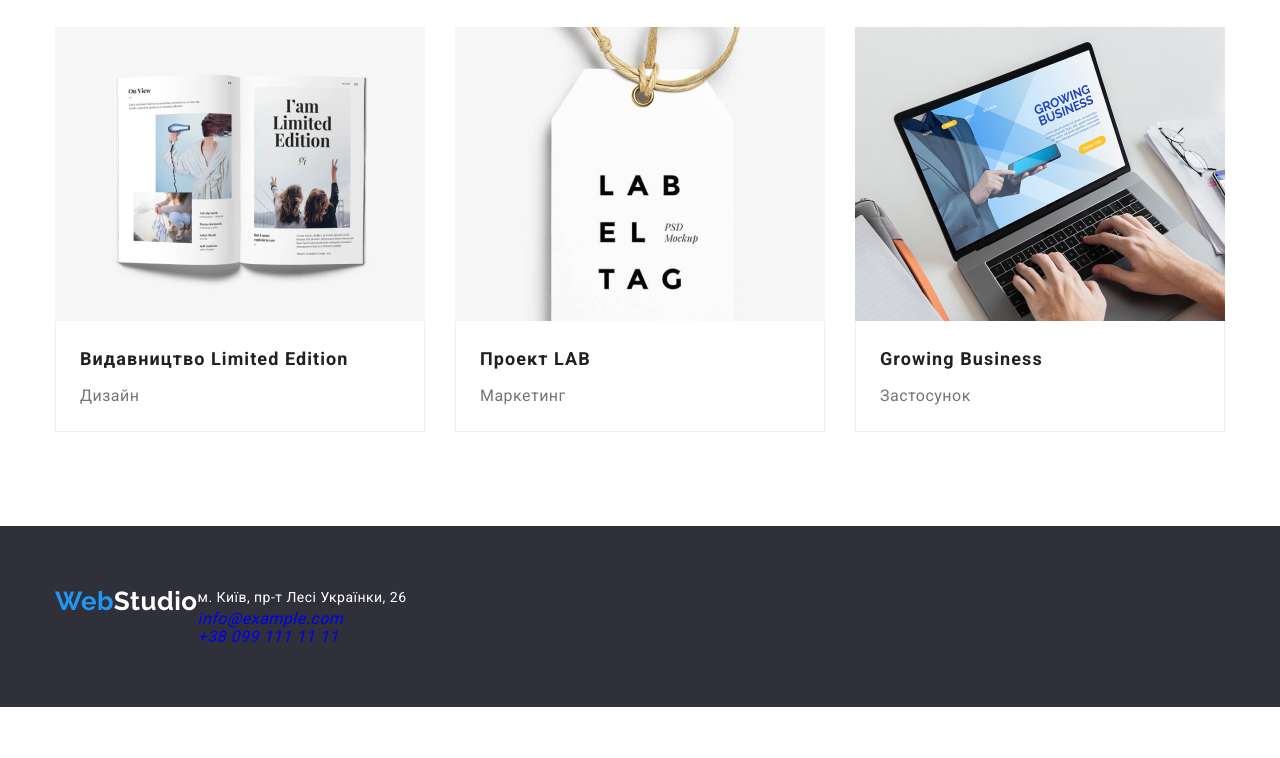
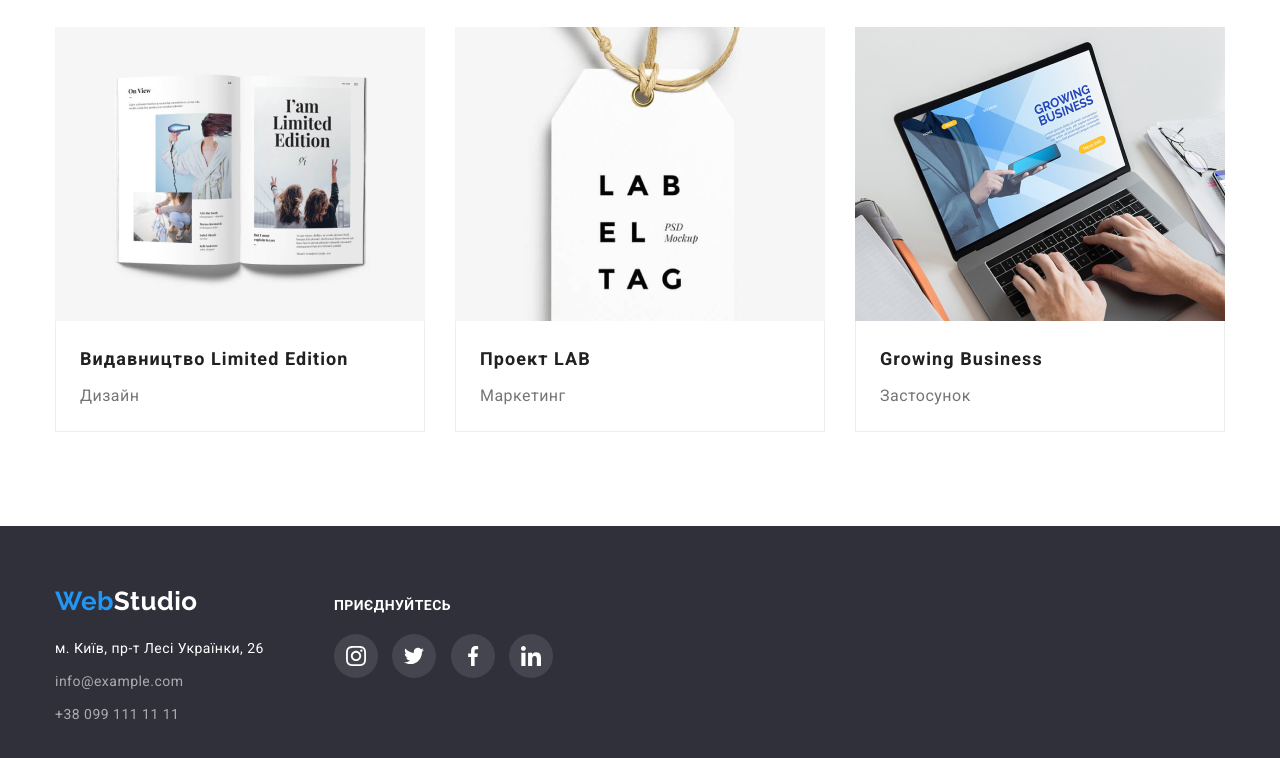
Before and after one commit to NikHectro/goit-markup-hw-04, a plain HTML site: page portfolio.html in a window 1280 px wide. Shown: the part 1106-1864 px from the top of the page. Before the commit the page ends 1813 px from the top, so only its background shows below. Drawn offline with nearby package versions, Linux system fonts and the light colour scheme.

Commit message:
Update Portfollios with new Hdr & Frt

```diff
--- a/portfolio.html
+++ b/portfolio.html
@@ -34,10 +34,20 @@
 
         <ul class="list head-contacts">
           <li class="item">
-            <a href="mailto:info@devstudio.com" class="contacts-item">info@devstudio.com</a>
+            <a href="mailto:info@devstudio.com" class="contacts-item">
+              <svg class="icon-contacts envelope">
+                <use href="./images/svg/symbol-defs.svg#envelope"></use>
+              </svg>
+              info@devstudio.com</a
+            >
           </li>
           <li class="item">
-            <a href="tel:+380961111111" class="contacts-item">+38 096 111 11 11</a>
+            <a href="tel:+380961111111" class="contacts-item">
+              <svg class="icon-contacts smartphone">
+                <use href="./images/svg/symbol-defs.svg#smartphone"></use>
+              </svg>
+              +38 096 111 11 11
+            </a>
           </li>
         </ul>
       </div>
@@ -208,21 +218,56 @@
     <!--Footer-->
     <footer class="footer">
       <div class="container">
+        <div class="ftr-contacts">
           <a href="./index.html"
             ><span class="logo-blue">Web</span><span class="logo-white">Studio</span></a
           >
 
           <address class="ftr-address">
             <ul class="list">
-            <li>
+              <li class="ftr-item">
                 <a href="https://goo.gl/maps/LaYwSsmEuTicvmq38" target="_blank" class="adress"
                   >м. Київ, пр-т Лесі Українки, 26</a
                 >
               </li>
-            <li><a href="mailto:info@example.com" class="ftr-contacts">info@example.com</a></li>
-            <li><a href="tel:+380991111111" class="ftr-contacts">+38 099 111 11 11</a></li>
+              <li class="ftr-item">
+                <a href="mailto:info@example.com" class="ftr-contacts-item">info@example.com</a>
+              </li>
+              <li class="ftr-item">
+                <a href="tel:+380991111111" class="ftr-contacts-item">+38 099 111 11 11</a>
+              </li>
             </ul>
           </address>
+        </div>
+        <div class="ftr-soc">
+          <h3 class="ftr-soc-title">Приєднуйтесь</h3>
+          <ul class="social-net list">
+            <li class="soc-box">
+              <a href="" class="soc-link">
+                <svg class="soc-icon">
+                  <use href="./images/svg/symbol-defs.svg#instagram"></use></svg
+              ></a>
+            </li>
+            <li class="soc-box">
+              <a href="" class="soc-link">
+                <svg class="soc-icon">
+                  <use href="./images/svg/symbol-defs.svg#twitter"></use></svg
+              ></a>
+            </li>
+            <li class="soc-box">
+              <a href="" class="soc-link">
+                <svg class="soc-icon">
+                  <use href="./images/svg/symbol-defs.svg#facebook"></use></svg
+              ></a>
+            </li>
+            <li class="soc-box">
+              <a href="" class="soc-link">
+                <svg class="soc-icon">
+                  <use href="./images/svg/symbol-defs.svg#linkedin"></use></svg
+              ></a>
+            </li>
+          </ul>
+        </div>
       </div>
     </footer>
   </body>
```
Lines whose indentation alone changed are shown as unchanged.
